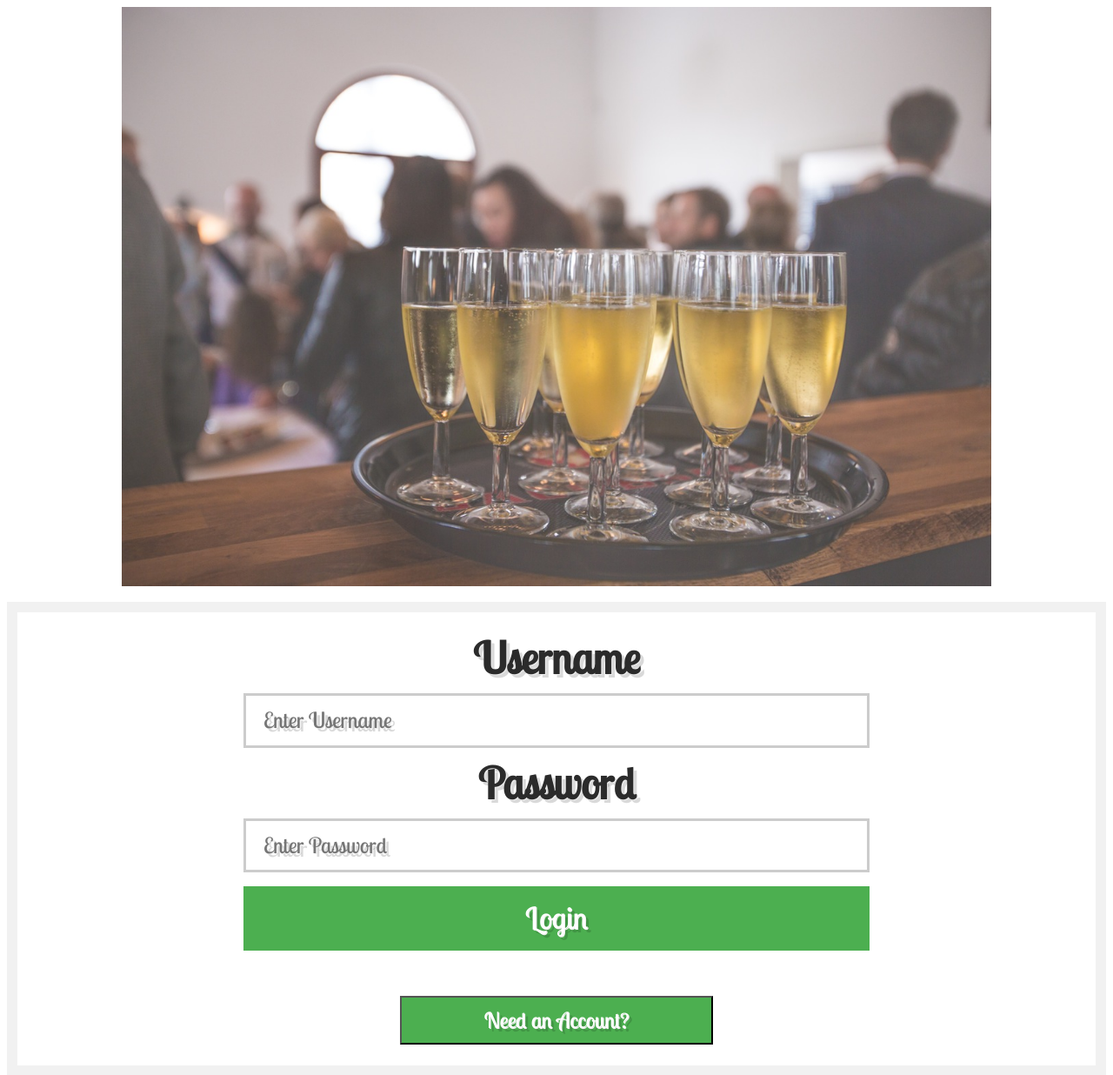
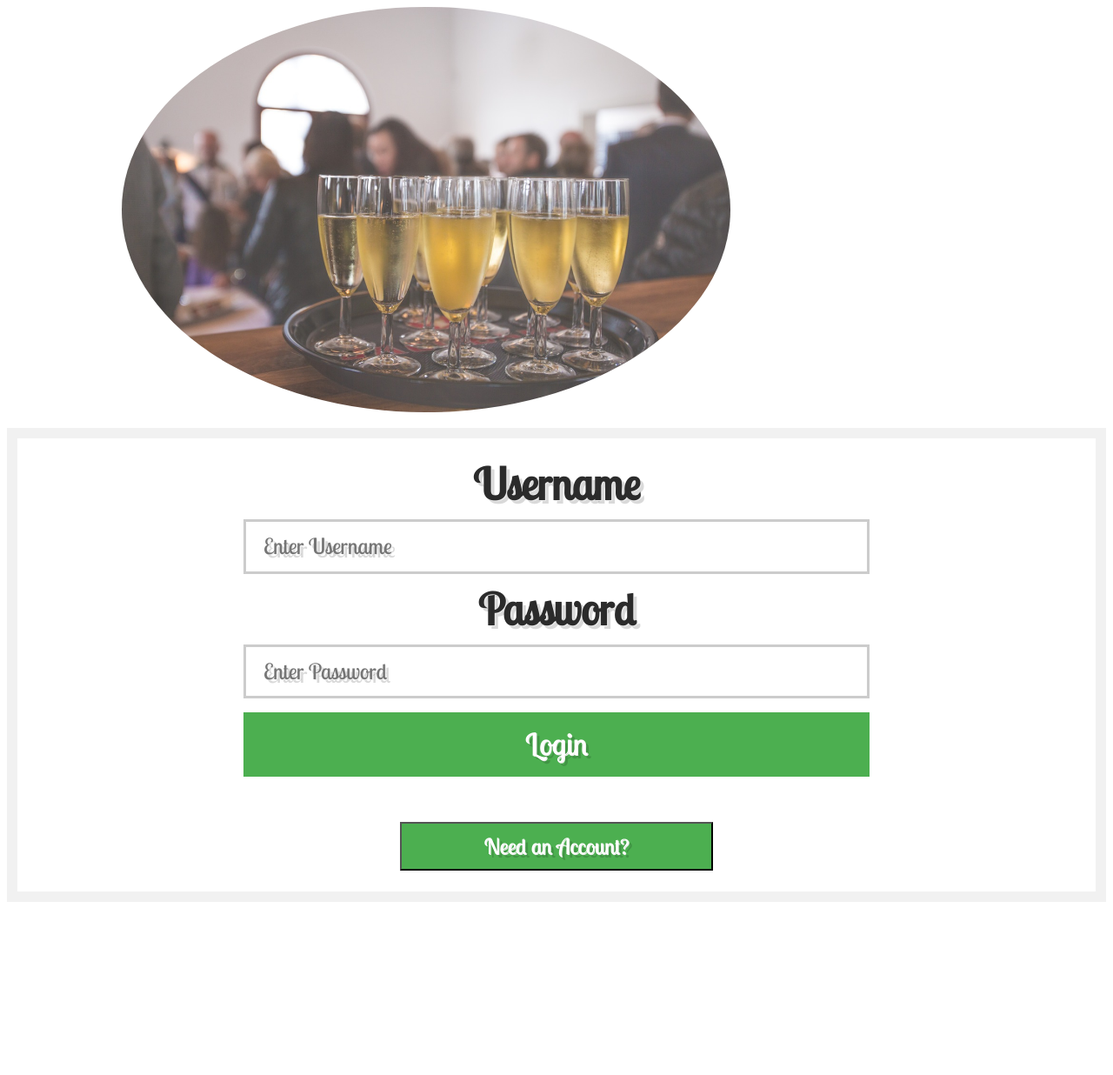
Before and after one commit to 9yun/eventSystem, a Django app: template eventSystem/templates/eventSystem/login.html in a window 1280 px wide. Shown: the top 1236 px of the page at 87% size. After the commit the page ends 1037 px from the top, so only its background shows below. Run offline with Django 3.2, Linux system fonts and the light colour scheme; the template is opened without the code that fills it, so the values that code supplies are empty.

Commit message:
Increase css wallpaper border radius

```diff
--- a/eventSystem/static/login/css/login.css
+++ b/eventSystem/static/login/css/login.css
@@ -106,7 +106,8 @@ button {
 }
 
 img.wallpaper {
-    width: 100%;
+    width: 70%;
+    border-radius: 90%;
 }
 
 .input_container {
```
